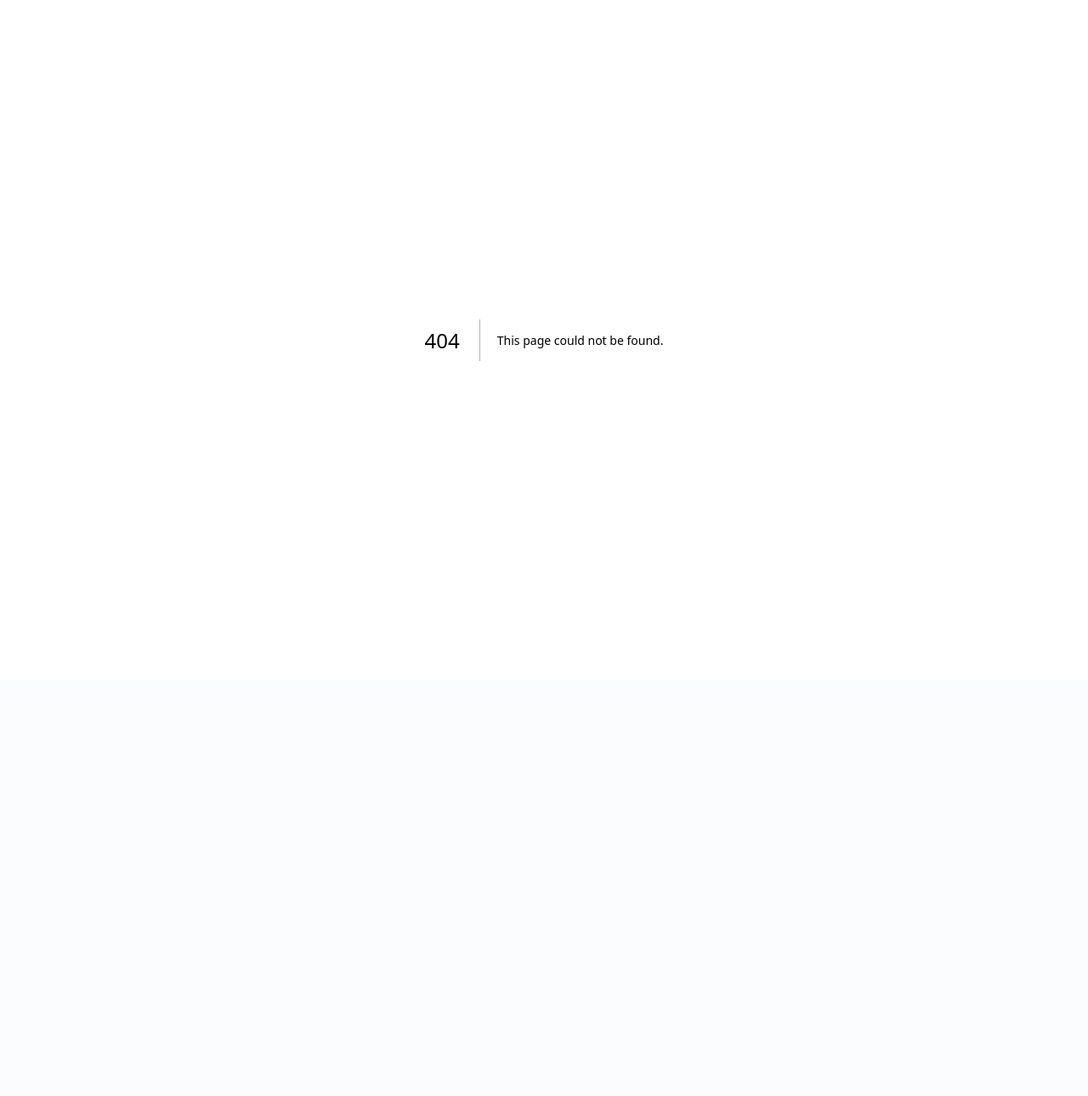
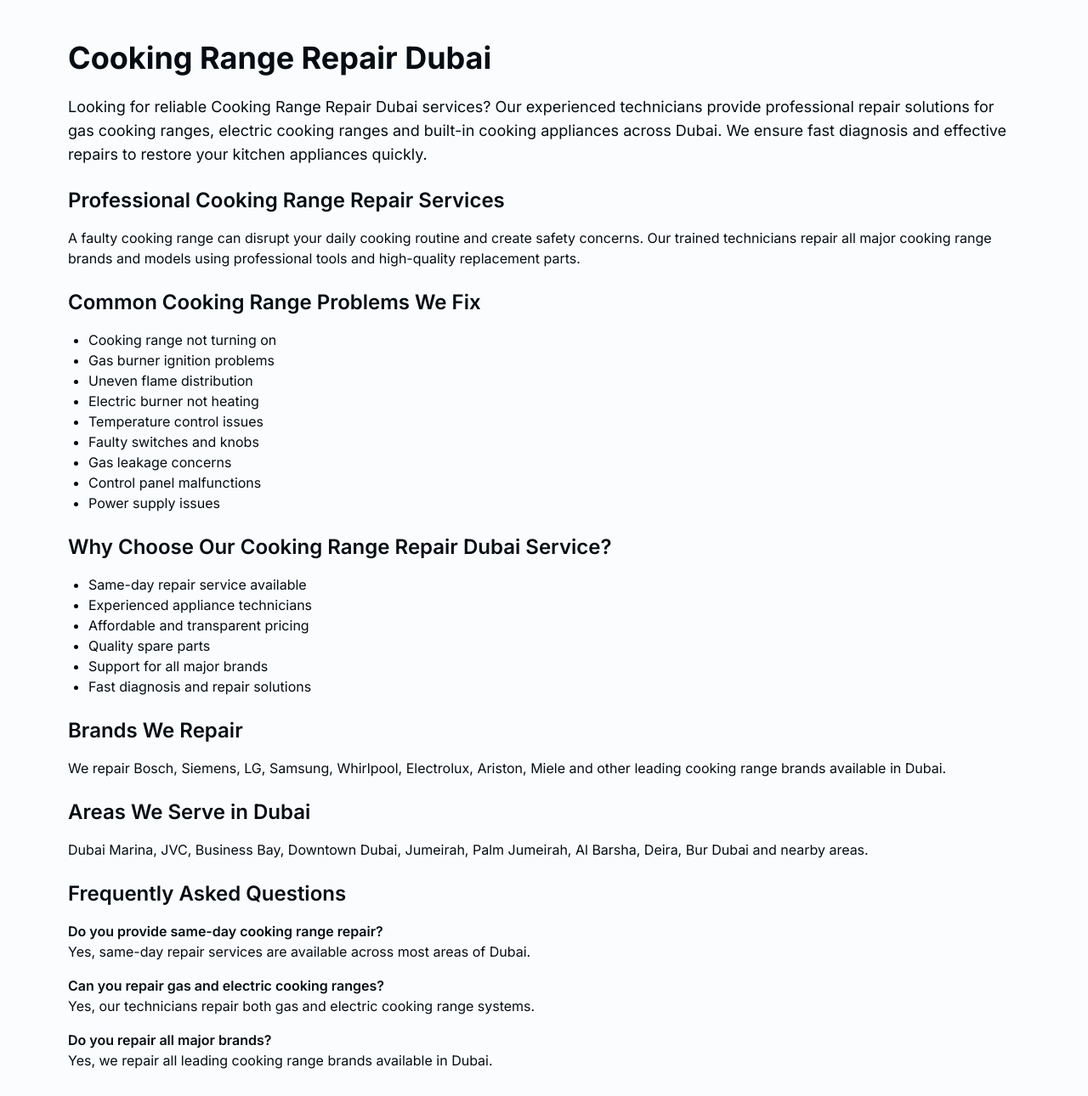
Before and after one commit to nvgrowthhub-a11y/v0-luxecare-home-services, a Next.js app: page /cooking-range-repair-dubai in a window 1280 px wide. Before the commit this address had no page. Shown: the top 1290 px of the page at 85% size. Before the commit the page ends 800 px from the top, so only its background shows below. Built offline with nearby package versions, Linux system fonts and the light colour scheme.

Commit message:
Create page.tsx

```diff
--- /dev/null
+++ b/app/cooking-range-repair-dubai/page.tsx
@@ -0,0 +1,136 @@
+export const metadata = {
+  title: "Cooking Range Repair Dubai | Same-Day Cooking Range Repair Services",
+  description:
+    "Professional Cooking Range Repair Dubai services. Fast and affordable cooking range repair, maintenance and troubleshooting across Dubai.",
+};
+
+export default function Page() {
+  return (
+    <main className="max-w-6xl mx-auto px-4 py-12">
+      <h1 className="text-4xl font-bold mb-6">
+        Cooking Range Repair Dubai
+      </h1>
+
+      <p className="text-lg mb-6">
+        Looking for reliable Cooking Range Repair Dubai services? Our
+        experienced technicians provide professional repair solutions for
+        gas cooking ranges, electric cooking ranges and built-in cooking
+        appliances across Dubai. We ensure fast diagnosis and effective
+        repairs to restore your kitchen appliances quickly.
+      </p>
+
+      <h2 className="text-2xl font-semibold mb-4">
+        Professional Cooking Range Repair Services
+      </h2>
+
+      <p className="mb-6">
+        A faulty cooking range can disrupt your daily cooking routine and
+        create safety concerns. Our trained technicians repair all major
+        cooking range brands and models using professional tools and
+        high-quality replacement parts.
+      </p>
+
+      <h2 className="text-2xl font-semibold mb-4">
+        Common Cooking Range Problems We Fix
+      </h2>
+
+      <ul className="list-disc pl-6 mb-6">
+        <li>Cooking range not turning on</li>
+        <li>Gas burner ignition problems</li>
+        <li>Uneven flame distribution</li>
+        <li>Electric burner not heating</li>
+        <li>Temperature control issues</li>
+        <li>Faulty switches and knobs</li>
+        <li>Gas leakage concerns</li>
+        <li>Control panel malfunctions</li>
+        <li>Power supply issues</li>
+      </ul>
+
+      <h2 className="text-2xl font-semibold mb-4">
+        Why Choose Our Cooking Range Repair Dubai Service?
+      </h2>
+
+      <ul className="list-disc pl-6 mb-6">
+        <li>Same-day repair service available</li>
+        <li>Experienced appliance technicians</li>
+        <li>Affordable and transparent pricing</li>
+        <li>Quality spare parts</li>
+        <li>Support for all major brands</li>
+        <li>Fast diagnosis and repair solutions</li>
+      </ul>
+
+      <h2 className="text-2xl font-semibold mb-4">
+        Brands We Repair
+      </h2>
+
+      <p className="mb-6">
+        We repair Bosch, Siemens, LG, Samsung, Whirlpool, Electrolux,
+        Ariston, Miele and other leading cooking range brands available
+        in Dubai.
+      </p>
+
+      <h2 className="text-2xl font-semibold mb-4">
+        Areas We Serve in Dubai
+      </h2>
+
+      <p className="mb-6">
+        Dubai Marina, JVC, Business Bay, Downtown Dubai, Jumeirah,
+        Palm Jumeirah, Al Barsha, Deira, Bur Dubai and nearby areas.
+      </p>
+
+      <h2 className="text-2xl font-semibold mb-4">
+        Frequently Asked Questions
+      </h2>
+
+      <div className="space-y-4 mb-8">
+        <div>
+          <h3 className="font-semibold">
+            Do you provide same-day cooking range repair?
+          </h3>
+          <p>
+            Yes, same-day repair services are available across most areas
+            of Dubai.
+          </p>
+        </div>
+
+        <div>
+          <h3 className="font-semibold">
+            Can you repair gas and electric cooking ranges?
+          </h3>
+          <p>
+            Yes, our technicians repair both gas and electric cooking
+            range systems.
+          </p>
+        </div>
+
+        <div>
+          <h3 className="font-semibold">
+            Do you repair all major brands?
+          </h3>
+          <p>
+            Yes, we repair all leading cooking range brands available
+            in Dubai.
+          </p>
+        </div>
+      </div>
+
+      <div className="bg-blue-600 text-white rounded-xl p-8">
+        <h2 className="text-3xl font-bold mb-4">
+          Book Cooking Range Repair Dubai Today
+        </h2>
+
+        <p className="mb-4">
+          Contact our expert technicians for fast, affordable and
+          professional cooking range repair services anywhere in Dubai.
+        </p>
+
+        <a
+          href="tel:+971XXXXXXXXX"
+          className="inline-block bg-white text-black px-6 py-3 rounded-lg font-semibold"
+        >
+          Call Now
+        </a>
+      </div>
+    </main>
+  );
+}
```
